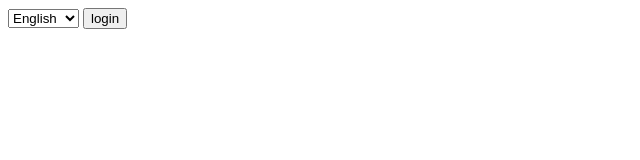
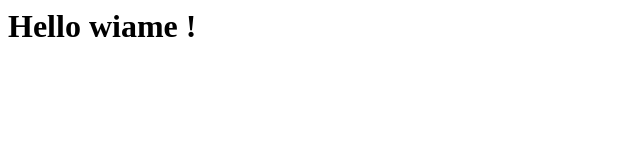
Before and after one commit to waimekazdari/greeterLibrary, a plain HTML site: page index.html in a window 1280 px wide. Both pictures are taken after a click on the button "login". Shown: the whole page, without its empty margins (0-640 px from the left). Drawn offline with Linux system fonts and the light colour scheme.

Commit message:
using our library

```diff
--- a/Greeter.js
+++ b/Greeter.js
@@ -1,25 +1,28 @@
-(function(global, $) {
+;(function(global, $) {
 
   var Greeter = function(firstname, lastname, language) {
     return new Greeter.init(firstname, lastname, language);
   }
 
   //{ these variables
-  var supportedLangs = ['es', 'en'];
+  var supportedLangs = ['es', 'en', 'fr'];
 
   var greetings = {
     en : 'Hello',
     es : 'Holla',
+    fr : 'Salut'
   };
 
   var formalGreetings = {
     en : 'Greetings',
     es : 'Saludos',
+    fr : 'Bonjour',
   };
 
   var logMessages = {
     en : 'Logged in' ,
     es : 'Inicio sesion',
+    fr : 'Session réussie',
   };
 
   //} are not something exposed to the outside world
@@ -87,7 +90,7 @@
         msg = this.greeting();
       }
       $(selector).html(msg);
-
+      console.log("herre");
       //make this chainable
       return this;
     },
--- a/app.js
+++ b/app.js
@@ -13,8 +13,20 @@ console.log(g.setLang('es').greet());// Holla wiame !
 
 //chainable methods
 console.log(g.greet().greet(true).setLang('es').greet().greet(true));// =>
-//Hello wiame !
-// Greetings wiame kazdari
-// Holla wiame !
-// Saludos wiame kazdari
-// Greeter.init {firstname: "wiame", lastname: "kazdari", language: "es"}
+        //Hello wiame !
+        // Greetings wiame kazdari
+        // Holla wiame !
+        // Saludos wiame kazdari
+        // Greeter.init {firstname: "wiame", lastname: "kazdari", language: "es"}
+
+//let's use our object on click of the login button
+$("#login").click(function(){
+  //create Greeter object with our library
+  var loginGr = G$('wiame', 'kazdari');
+
+  // after the button login had clicked, we'll hide the logindiv
+  $('.logindiv').hide();
+
+  //fire off an HTML greeting, passing the '#greeting' as the selector and the chosed language, and log the welcome as well
+  loginGr.setLang($("#lang").val()).HTMLGreetings("#greeting").log();
+});
--- a/index.html
+++ b/index.html
@@ -7,9 +7,11 @@
         <select id="lang">
           <option value="en"> English</option>
           <option value="es"> Spanish</option>
+          <option value="fr"> French</option>
         </select>
         <input type="button" name="" value="login" id="login">
       </div>
+      <h1 id="greeting"></h1>
       <script src="jquery-1.11.2.js"></script>
       <script src="Greeter.js"></script>
       <script src="app.js"></script>
```
Also changed, not shown: 1 other file.
